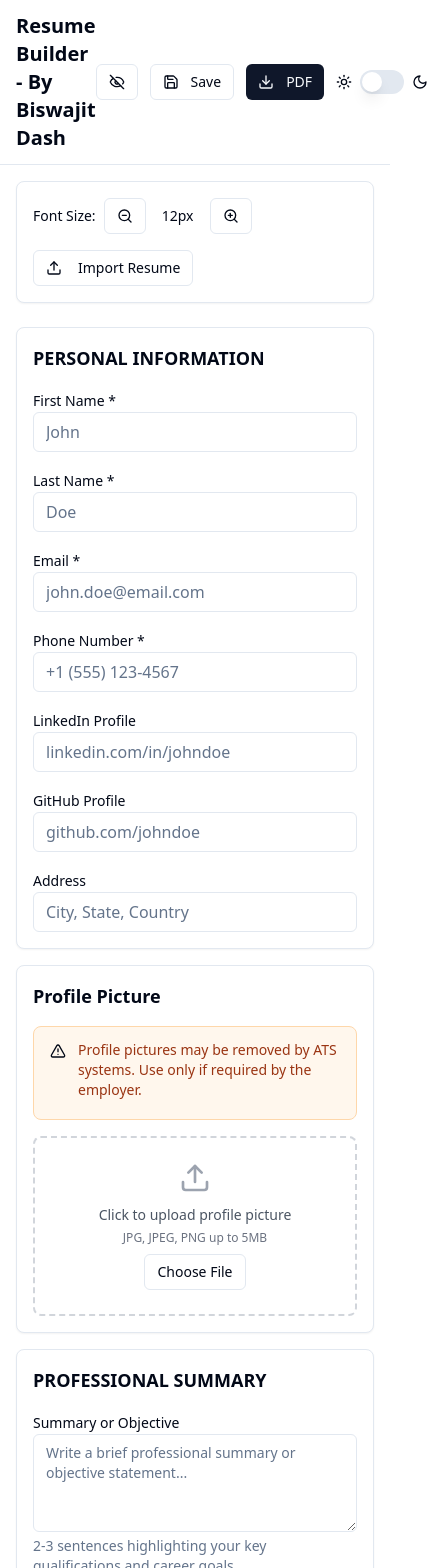
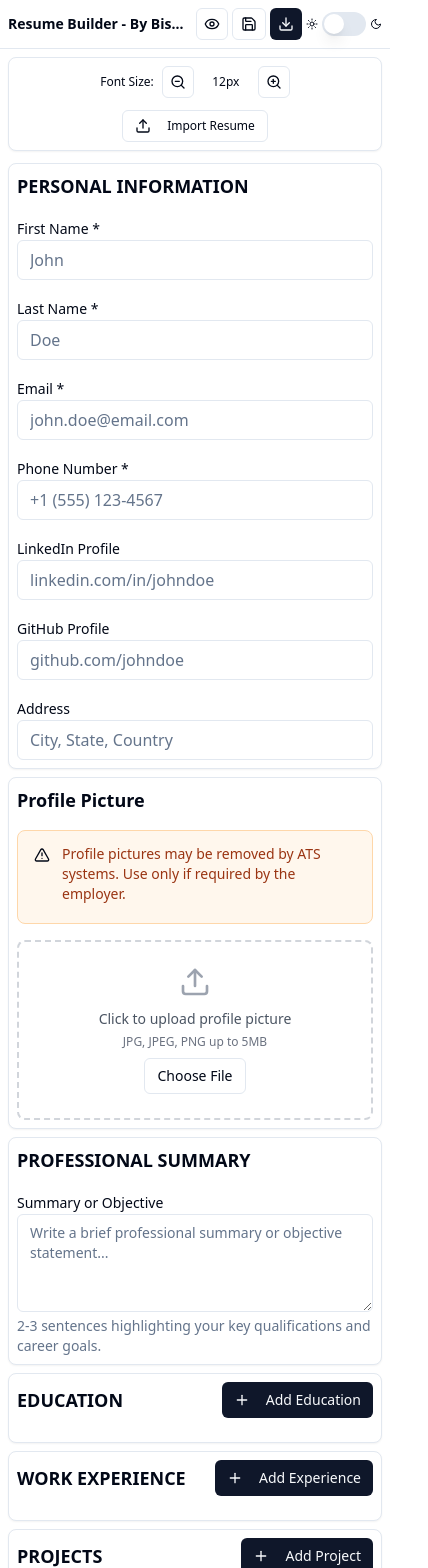
Before and after one commit to Biswajitdash-09/Resume-Builder, a React (Vite) app: page / in a window 390 px wide. Shown: the top 1568 px of the page, 428 px wide, since content can reach past the window. Built offline with nearby package versions, Linux system fonts and the light colour scheme.

Commit message:
Fix: Improve mobile responsiveness
Ensure buttons fit in mobile view without affecting desktop layout.

```diff
--- a/src/components/ResumeBuilder.tsx
+++ b/src/components/ResumeBuilder.tsx
@@ -36,7 +36,7 @@ import { useToast } from '@/hooks/use-toast';
 export const ResumeBuilder = () => {
   // UI State Management
   const [isDarkMode, setIsDarkMode] = useState(false);
-  const [showPreview, setShowPreview] = useState(true); // Controls mobile preview visibility
+  const [showPreview, setShowPreview] = useState(false); // Default to false on mobile
 
   // Resume Configuration
   const [fontSize, setFontSize] = useState(12); // Font size for PDF export
@@ -221,31 +221,36 @@ export const ResumeBuilder = () => {
   return (
     <div className="min-h-screen bg-background text-foreground flex flex-col">
       {/* Application Header - Navigation and controls */}
-      <header className="border-b bg-background/95 backdrop-blur supports-[backdrop-filter]:bg-background/60">
-        <div className="container mx-auto px-4 py-3">
-          <div className="flex items-center justify-between">
-            <h1 className="text-xl font-bold">Resume Builder - By Biswajit Dash</h1>
-            <div className="flex items-center space-x-3">
+      <header className="border-b bg-background/95 backdrop-blur supports-[backdrop-filter]:bg-background/60 sticky top-0 z-50">
+        <div className="container mx-auto px-2 sm:px-4 py-2 sm:py-3">
+          <div className="flex items-center justify-between gap-2">
+            <h1 className="text-sm sm:text-xl font-bold truncate">Resume Builder - By Biswajit Dash</h1>
+            <div className="flex items-center space-x-1 sm:space-x-3">
               {/* Mobile preview toggle - only visible on mobile */}
-              <Button variant="outline" size="sm" onClick={() => setShowPreview(!showPreview)} className="md:hidden">
-                {showPreview ? <EyeOff className="h-4 w-4" /> : <Eye className="h-4 w-4" />}
+              <Button
+                variant="outline"
+                size="sm"
+                onClick={() => setShowPreview(!showPreview)}
+                className="lg:hidden flex-shrink-0 p-2 h-8 w-8"
+              >
+                {showPreview ? <EyeOff className="h-3 w-3" /> : <Eye className="h-3 w-3" />}
               </Button>
 
               {/* Action buttons */}
-              <Button onClick={handleSave} variant="outline" size="sm">
-                <Save className="h-4 w-4 mr-1" />
-                Save
+              <Button onClick={handleSave} variant="outline" size="sm" className="flex-shrink-0 h-8 px-2 sm:px-3">
+                <Save className="h-3 w-3 sm:h-4 sm:w-4 sm:mr-1" />
+                <span className="hidden sm:inline">Save</span>
               </Button>
-              <Button onClick={handleExportPDF} size="sm">
-                <Download className="h-4 w-4 mr-1" />
-                PDF
+              <Button onClick={handleExportPDF} size="sm" className="flex-shrink-0 h-8 px-2 sm:px-3">
+                <Download className="h-3 w-3 sm:h-4 sm:w-4 sm:mr-1" />
+                <span className="hidden sm:inline">PDF</span>
               </Button>
 
               {/* Dark mode toggle */}
-              <div className="flex items-center space-x-2">
-                <Sun className="h-4 w-4" />
+              <div className="flex items-center space-x-1 sm:space-x-2 flex-shrink-0">
+                <Sun className="h-3 w-3 sm:h-4 sm:w-4" />
                 <Switch checked={isDarkMode} onCheckedChange={setIsDarkMode} />
-                <Moon className="h-4 w-4" />
+                <Moon className="h-3 w-3 sm:h-4 sm:w-4" />
               </div>
             </div>
           </div>
@@ -254,7 +259,7 @@ export const ResumeBuilder = () => {
 
       {/* Main Content Area */}
       <div className="flex-1">
-        <div className="container mx-auto px-4 py-4">
+        <div className="container mx-auto px-2 sm:px-4 py-2 sm:py-4">
           {/* Resume Controls - Font size and import/export */}
           <ResumeControls
             fontSize={fontSize}
@@ -263,64 +268,64 @@ export const ResumeBuilder = () => {
           />
 
           {/* Two-column layout: Forms on left, Preview on right */}
-          <div className="grid grid-cols-1 lg:grid-cols-2 gap-4">
+          <div className="grid grid-cols-1 lg:grid-cols-2 gap-2 sm:gap-4">
 
             {/* Form Section - Contains all input forms */}
-            <div className={`space-y-4 ${showPreview ? 'block' : 'hidden'} lg:block`}>
+            <div className={`space-y-2 sm:space-y-4 ${showPreview ? 'hidden' : 'block'} lg:block`}>
 
               {/* Personal Information Form */}
-              <Card className="p-4">
+              <Card className="p-2 sm:p-4">
                 <PersonalInfoForm data={resumeData.personalInfo} onChange={data => updateResumeData('personalInfo', data)} />
               </Card>
 
               {/* Profile Picture Upload */}
-              <Card className="p-4">
+              <Card className="p-2 sm:p-4">
                 <ProfilePictureForm data={resumeData.profilePicture} onChange={data => updateResumeData('profilePicture', data)} />
               </Card>
 
               {/* Professional Summary */}
-              <Card className="p-4">
+              <Card className="p-2 sm:p-4">
                 <SummaryForm data={resumeData.summary} onChange={data => updateResumeData('summary', data)} />
               </Card>
 
               {/* Education Section */}
-              <Card className="p-4">
+              <Card className="p-2 sm:p-4">
                 <EducationForm data={resumeData.education} onChange={data => updateResumeData('education', data)} />
               </Card>
 
               {/* Work Experience Section */}
-              <Card className="p-4">
+              <Card className="p-2 sm:p-4">
                 <ExperienceForm data={resumeData.experience} onChange={data => updateResumeData('experience', data)} />
               </Card>
 
               {/* Projects Section */}
-              <Card className="p-4">
+              <Card className="p-2 sm:p-4">
                 <ProjectsForm data={resumeData.projects} onChange={data => updateResumeData('projects', data)} />
               </Card>
 
               {/* Skills Section - Categorized skills */}
-              <Card className="p-4">
+              <Card className="p-2 sm:p-4">
                 <SkillsForm data={resumeData.skills} onChange={data => updateResumeData('skills', data)} />
               </Card>
 
               {/* Certifications and Awards */}
-              <Card className="p-4">
+              <Card className="p-2 sm:p-4">
                 <CertificationsForm data={resumeData.certifications} onChange={data => updateResumeData('certifications', data)} />
               </Card>
 
               {/* Interests and Hobbies */}
-              <Card className="p-4">
+              <Card className="p-2 sm:p-4">
                 <InterestsForm data={resumeData.interests} onChange={data => updateResumeData('interests', data)} />
               </Card>
 
               {/* Custom Sections - User-defined sections */}
-              <Card className="p-4">
+              <Card className="p-2 sm:p-4">
                 <CustomSectionsForm data={resumeData.customSections} onChange={data => updateResumeData('customSections', data)} />
               </Card>
             </div>
 
             {/* Preview Section - Live resume preview */}
-            <div className={`sticky top-4 ${!showPreview ? 'block' : 'hidden'} lg:block`}>
+            <div className={`lg:sticky lg:top-20 ${showPreview ? 'block' : 'hidden'} lg:block`}>
               {/* Page overflow warning for multi-page resumes */}
               <PageOverflowWarning
                 onPageCountChange={setPageCount}
--- a/src/components/ResumeControls.tsx
+++ b/src/components/ResumeControls.tsx
@@ -120,46 +120,51 @@ export const ResumeControls: React.FC<ResumeControlsProps> = ({
   };
 
   return (
-    <Card className="p-4 mb-6">
-      <div className="flex flex-wrap items-center gap-4">
+    <Card className="p-2 sm:p-4 mb-3 sm:mb-6">
+      <div className="flex flex-col space-y-3 sm:space-y-0 sm:flex-row sm:flex-wrap sm:items-center sm:gap-4">
         {/* Font Size Controls */}
-        <div className="flex items-center gap-2">
-          <span className="text-sm font-medium">Font Size:</span>
+        <div className="flex items-center gap-2 justify-center sm:justify-start">
+          <span className="text-xs sm:text-sm font-medium whitespace-nowrap">Font Size:</span>
           <Button
             variant="outline"
             size="sm"
             onClick={handleFontSizeDecrease}
             disabled={fontSize <= 8}
+            className="h-8 w-8 p-0 flex-shrink-0"
           >
-            <ZoomOut className="h-4 w-4" />
+            <ZoomOut className="h-3 w-3" />
           </Button>
-          <span className="text-sm min-w-[3rem] text-center">{fontSize}px</span>
+          <span className="text-xs sm:text-sm min-w-[3rem] text-center">{fontSize}px</span>
           <Button
             variant="outline"
             size="sm"
             onClick={handleFontSizeIncrease}
             disabled={fontSize >= 20}
+            className="h-8 w-8 p-0 flex-shrink-0"
           >
-            <ZoomIn className="h-4 w-4" />
+            <ZoomIn className="h-3 w-3" />
           </Button>
         </div>
 
         {/* Resume Import */}
-        <div className="flex items-center gap-2">
+        <div className="flex items-center justify-center sm:justify-start">
           <label htmlFor="resume-upload" className="cursor-pointer">
             <Button
               variant="outline"
               size="sm"
               disabled={isImporting}
               asChild
+              className="h-8 px-3"
             >
               <span>
                 {isImporting ? (
-                  <FileText className="h-4 w-4 mr-2 animate-spin" />
+                  <FileText className="h-3 w-3 mr-2 animate-spin" />
                 ) : (
-                  <Upload className="h-4 w-4 mr-2" />
+                  <Upload className="h-3 w-3 mr-2" />
                 )}
-                {isImporting ? 'Importing...' : 'Import Resume'}
+                <span className="text-xs sm:text-sm">
+                  {isImporting ? 'Importing...' : 'Import Resume'}
+                </span>
               </span>
             </Button>
           </label>
```
